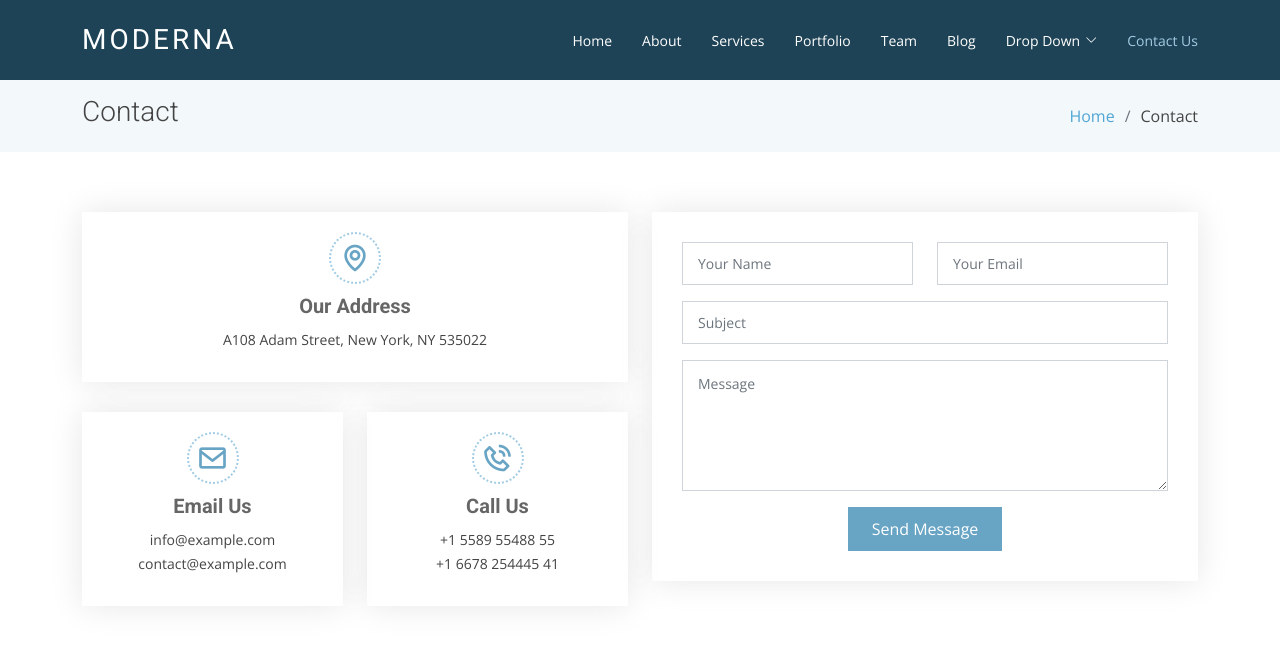
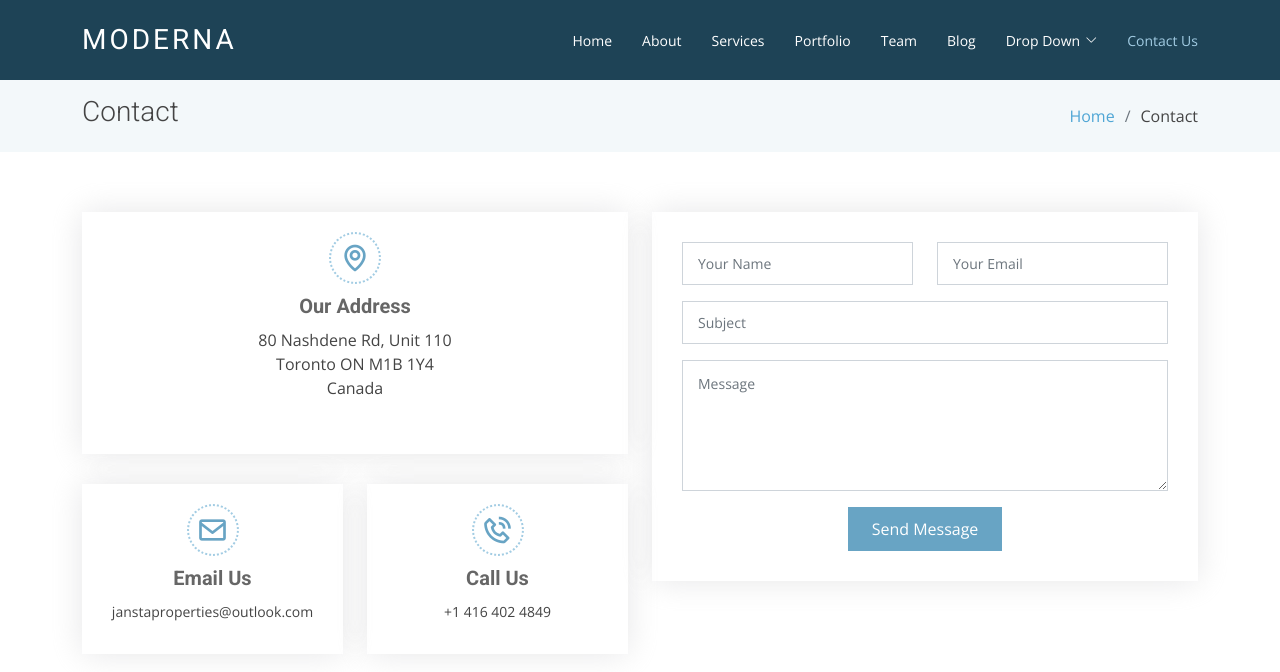
Before and after one commit to voranzovv/jansta, a plain HTML site: page contact.html in a window 1280 px wide. Shown: the top 672 px of the page. Drawn offline with nearby package versions, Linux system fonts and the light colour scheme; grey boxes are pictures that could not be loaded.

Commit message:
contact added

```diff
--- a/contact.html
+++ b/contact.html
@@ -14,7 +14,9 @@
   <link href="assets/img/apple-touch-icon.png" rel="apple-touch-icon">
 
   <!-- Google Fonts -->
-  <link href="https://fonts.googleapis.com/css?family=Open+Sans:300,300i,400,400i,600,600i,700,700i|Roboto:300,300i,400,400i,500,500i,700,700i&display=swap" rel="stylesheet">
+  <link
+    href="https://fonts.googleapis.com/css?family=Open+Sans:300,300i,400,400i,600,600i,700,700i|Roboto:300,300i,400,400i,500,500i,700,700i&display=swap"
+    rel="stylesheet">
 
   <!-- Vendor CSS Files -->
   <link href="assets/vendor/animate.css/animate.min.css" rel="stylesheet">
@@ -111,21 +113,23 @@
                 <div class="info-box">
                   <i class="bx bx-map"></i>
                   <h3>Our Address</h3>
-                  <p>A108 Adam Street, New York, NY 535022</p>
+                  80 Nashdene Rd, Unit 110 <br>
+                  Toronto ON M1B 1Y4<br>
+                  Canada <br><br>
                 </div>
               </div>
               <div class="col-md-6">
                 <div class="info-box">
                   <i class="bx bx-envelope"></i>
                   <h3>Email Us</h3>
-                  <p>info@example.com<br>contact@example.com</p>
+                  <p>janstaproperties@outlook.com</p>
                 </div>
               </div>
               <div class="col-md-6">
                 <div class="info-box">
                   <i class="bx bx-phone-call"></i>
                   <h3>Call Us</h3>
-                  <p>+1 5589 55488 55<br>+1 6678 254445 41</p>
+                  <p>+1 416 402 4849</p>
                 </div>
               </div>
             </div>
@@ -165,14 +169,16 @@
     <!-- ======= Map Section ======= -->
     <section class="map mt-2">
       <div class="container-fluid p-0">
-        <iframe src="https://www.google.com/maps/embed?pb=!1m18!1m12!1m3!1d3024.2219901290355!2d-74.00369368400567!3d40.71312937933185!2m3!1f0!2f0!3f0!3m2!1i1024!2i768!4f13.1!3m3!1m2!1s0x89c25a23e28c1191%3A0x49f75d3281df052a!2s150%20Park%20Row%2C%20New%20York%2C%20NY%2010007%2C%20USA!5e0!3m2!1sen!2sbg!4v1579767901424!5m2!1sen!2sbg" frameborder="0" style="border:0;" allowfullscreen=""></iframe>
+        <iframe
+          src="https://www.google.com/maps/embed?pb=!1m18!1m12!1m3!1d3024.2219901290355!2d-74.00369368400567!3d40.71312937933185!2m3!1f0!2f0!3f0!3m2!1i1024!2i768!4f13.1!3m3!1m2!1s0x89c25a23e28c1191%3A0x49f75d3281df052a!2s150%20Park%20Row%2C%20New%20York%2C%20NY%2010007%2C%20USA!5e0!3m2!1sen!2sbg!4v1579767901424!5m2!1sen!2sbg"
+          frameborder="0" style="border:0;" allowfullscreen=""></iframe>
       </div>
     </section><!-- End Map Section -->
 
   </main><!-- End #main -->
 
   <!-- ======= Footer ======= -->
-  <footer id="footer" data-aos="fade-up" data-aos-easing="ease-in-out" data-aos-duration="500">
+  <!-- <footer id="footer" data-aos="fade-up" data-aos-easing="ease-in-out" data-aos-duration="500">
 
     <div class="footer-newsletter">
       <div class="container">
@@ -230,7 +236,8 @@
 
           <div class="col-lg-3 col-md-6 footer-info">
             <h3>About Moderna</h3>
-            <p>Cras fermentum odio eu feugiat lide par naso tierra. Justo eget nada terra videa magna derita valies darta donna mare fermentum iaculis eu non diam phasellus.</p>
+            <p>Cras fermentum odio eu feugiat lide par naso tierra. Justo eget nada terra videa magna derita valies
+              darta donna mare fermentum iaculis eu non diam phasellus.</p>
             <div class="social-links mt-3">
               <a href="#" class="twitter"><i class="bx bxl-twitter"></i></a>
               <a href="#" class="facebook"><i class="bx bxl-facebook"></i></a>
@@ -255,9 +262,11 @@
         Designed by <a href="https://bootstrapmade.com/">BootstrapMade</a>
       </div>
     </div>
-  </footer><!-- End Footer -->
+  </footer> -->
+  <!-- End Footer -->
 
-  <a href="#" class="back-to-top d-flex align-items-center justify-content-center"><i class="bi bi-arrow-up-short"></i></a>
+  <a href="#" class="back-to-top d-flex align-items-center justify-content-center"><i
+      class="bi bi-arrow-up-short"></i></a>
 
   <!-- Vendor JS Files -->
   <script src="assets/vendor/purecounter/purecounter_vanilla.js"></script>
```
